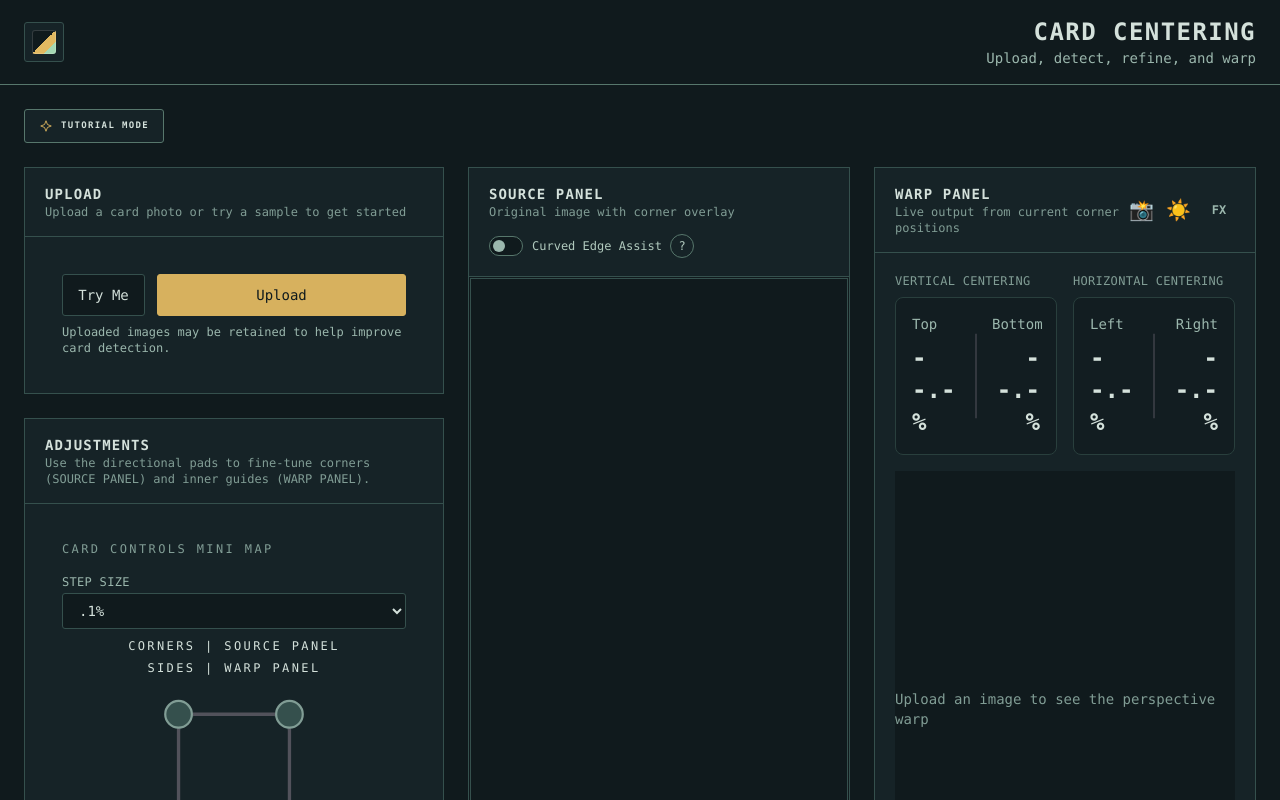
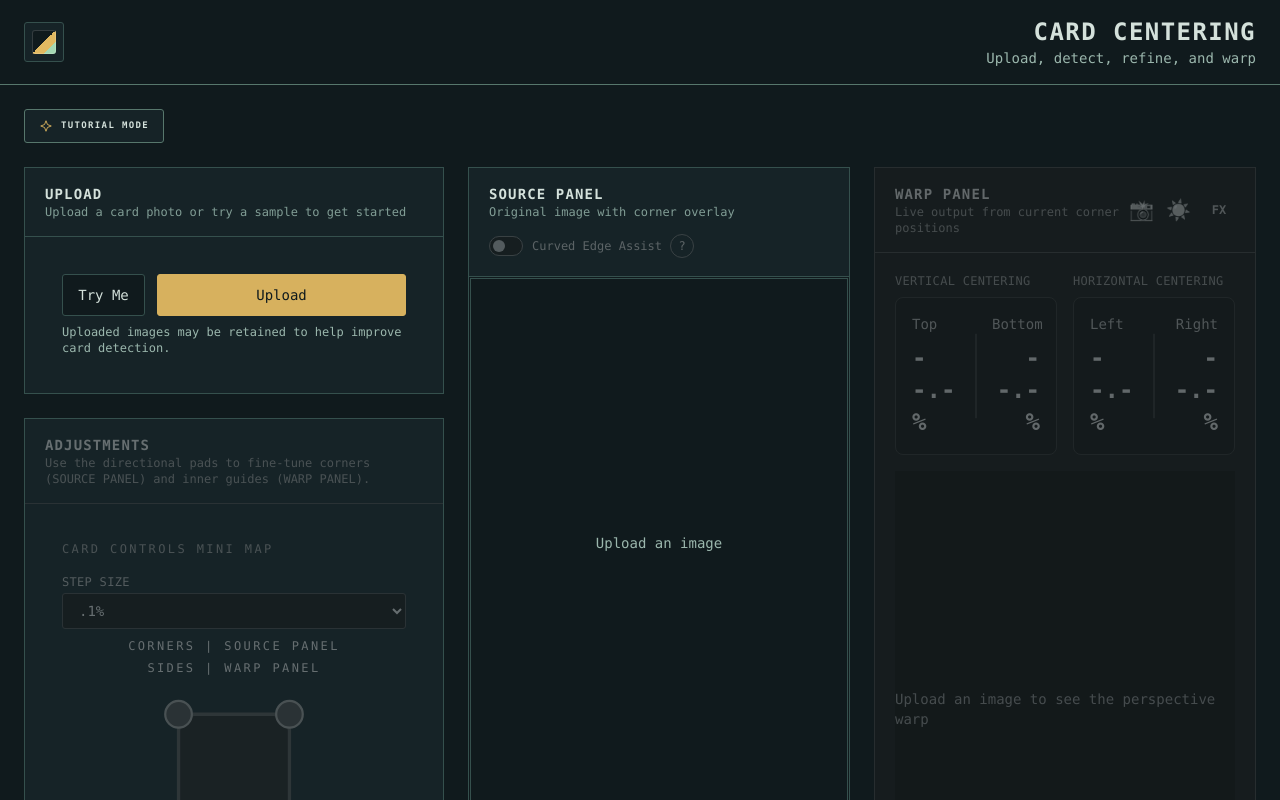
Before and after one commit to mf11y/card-centering-app, a SvelteKit app in the folder src/card-ui/: page / in a window 1280 px wide. Shown: the top 800 px of the page. Built offline with nearby package versions, Linux system fonts and the light colour scheme.

Commit message:
Document Card Centering and gate controls until image readiness

```diff
--- a/src/card-ui/src/routes/+page.svelte
+++ b/src/card-ui/src/routes/+page.svelte
@@ -271,6 +271,7 @@ const inputController = createInputController({
 	let imageReadyForControls = $state(false);
 	let resizeObserver: ResizeObserver;
 	let actionRowBusy = $state(false);
+	const adjustmentControlsReady = $derived(Boolean(imageUrl) && sourceImageVisible && imageReadyForControls && !isSegmenting && !actionRowBusy);
 
 // ---- UI helper functions ----
 /**
@@ -1797,12 +1798,12 @@ const inputController = createInputController({
 						</div>
                 </section>
                 <section class="mt-6 flex w-full flex-col overflow-hidden border border-zinc-800 bg-zinc-900 shadow-sm">
-                    <div class="border-b border-zinc-800 px-5 py-4">
+                    <div class="border-b border-zinc-800 px-5 py-4" class:adjustments-disabled={!adjustmentControlsReady}>
                         <h2 class="text-sm font-semibold tracking-wide text-zinc-300 uppercase"><span class="hidden xl:inline">Adjustments</span><span class="xl:hidden">INSTRUCTIONS | ABOUT</span></h2>
                         <p class="hidden xl:block text-xs text-zinc-500">Use the directional pads to fine-tune corners (SOURCE PANEL) and inner guides (WARP PANEL).</p>
                     </div>
                     <div class="p-5">
-<div class="hidden xl:block rounded-2xl border border-zinc-800 bg-zinc-950/60 p-4">
+<div class="hidden xl:block rounded-2xl border border-zinc-800 bg-zinc-950/60 p-4" class:adjustments-disabled={!adjustmentControlsReady} inert={!adjustmentControlsReady} aria-disabled={!adjustmentControlsReady}>
 							<div class="mb-3 flex items-center justify-between">
 								<div class="text-xs font-medium tracking-[0.2em] text-zinc-500 uppercase">
 									Card Controls MINI MAP
@@ -2289,7 +2290,7 @@ const inputController = createInputController({
 						<div>
 							<h2 class="text-sm font-semibold tracking-wide text-zinc-300 uppercase">Source Panel</h2>
 							<p class="text-xs text-zinc-500">Original image with corner overlay</p>
-                            <div class="mt-3 flex flex-wrap items-center gap-2 text-xs text-zinc-300">
+                            <div class="mt-3 flex flex-wrap items-center gap-2 text-xs text-zinc-300" class:adjustments-disabled={!adjustmentControlsReady} inert={!adjustmentControlsReady} aria-disabled={!adjustmentControlsReady}>
                                 <label class="curved-assist-toggle">
                                     <input type="checkbox" role="switch" bind:checked={curvedAssist} />
                                     <span class="curved-assist-track" aria-hidden="true"><span></span></span>
@@ -2354,6 +2355,9 @@ const inputController = createInputController({
 							/>
 
 							<div class="absolute inset-0 overflow-hidden rounded-xl" bind:this={containerEl}>
+                                {#if !imageUrl}
+                                    <div class="pointer-events-none absolute inset-0 flex items-center justify-center text-sm text-zinc-400">Upload an image</div>
+                                {/if}
 								{#if imageUrl}
 									<div
 										class={`absolute inset-0 touch-none transition-opacity duration-300 ${
@@ -2560,7 +2564,7 @@ const inputController = createInputController({
 						</div>
 					</div>
 
-					<div class="block xl:hidden p-4" data-mobile-controls="source">
+					<div class="block xl:hidden p-4" data-mobile-controls="source" class:adjustments-disabled={!adjustmentControlsReady} inert={!adjustmentControlsReady} aria-disabled={!adjustmentControlsReady}>
 						<div class="mb-3 flex items-center justify-between">
 							<div class="text-xs font-medium tracking-[0.2em] text-zinc-500 uppercase">
 								Card Controls MINI MAP
@@ -2792,6 +2796,7 @@ const inputController = createInputController({
 				<section
 					class="w-full xl:w-full justify-self-center self-start flex flex-col border border-zinc-800 bg-zinc-900 shadow-sm"
                     data-adjusting={selectedTarget?.type === 'guide'}
+                    class:adjustments-disabled={!adjustmentControlsReady} inert={!adjustmentControlsReady} aria-disabled={!adjustmentControlsReady}
 				>
 					<div class="flex items-center justify-between border-b border-zinc-800 px-5 py-4">
 						<div>
@@ -3555,6 +3560,10 @@ const inputController = createInputController({
 </div>
 
 <style>
+    .adjustments-disabled {
+        opacity: 0.4;
+        filter: grayscale(1);
+    }
     rect[aria-label="Deselect corners and edges"]:focus:not(:focus-visible),
     rect[aria-label="Clear mini-map selection"]:focus:not(:focus-visible) {
         outline: none;
```
Also changed, not shown: 4 other files (tests, documents, lock files or other folders).
